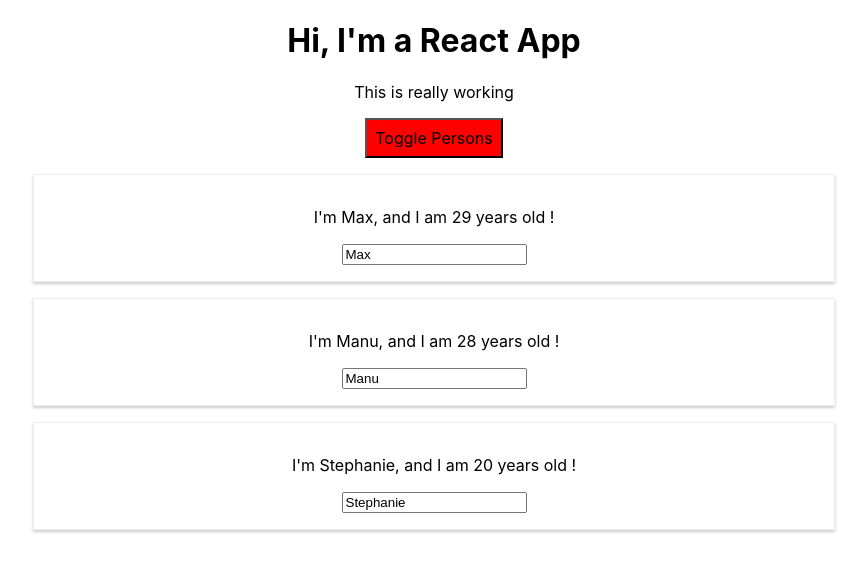
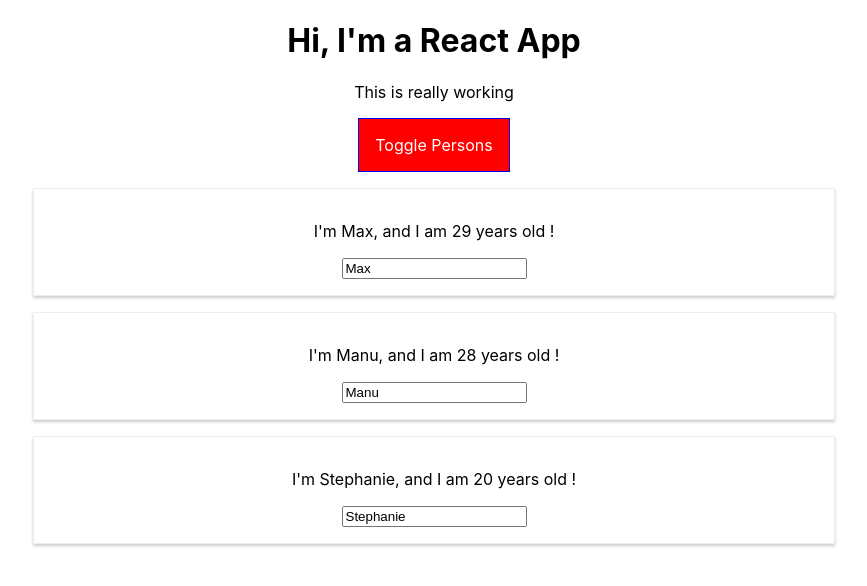
Before and after one commit to eavictor/react_complete_guide, a React (Create React App) app: page / in a window 1280 px wide. Both pictures are taken after a click on the button "Toggle Persons". Shown: the top 586 px of the page, without its empty margins (206-1073 px from the left). Built offline with nearby package versions, Linux system fonts and the light colour scheme.

Commit message:
Finished video 86.

```diff
--- /dev/null
+++ b/src/components/cockpit/Cockpit.css
@@ -0,0 +1,11 @@
+.red {
+  color: #ff0000;
+}
+
+.bold {
+  font-weight: bold;
+}
+
+.Cockpit button {
+
+}
--- a/src/components/cockpit/Cockpit.js
+++ b/src/components/cockpit/Cockpit.js
@@ -1,11 +1,39 @@
-import React from 'react';
+import React from "react";
+import "./Cockpit.css";
 
 
-class Cockpit extends React.Component {
-    render(){
+const cockpit = (props) => {
+    const classes = [];
 
+    let btnClass = {
+        border: "1px solid #0000ff",
+        padding: "16px",
+        backgroundColor: "#00ff00",
+        font: "inherit",
+        color: "#ffffff",
+        cursor: "pointer"
+    };
+    if (props.showPersons) {
+        btnClass.backgroundColor = "#ff0000";
     }
-}
 
 
-export default Cockpit;
+    if (props.persons.length <= 2) {
+        classes.push('red');  // classes will be ['red']
+    }
+
+    if (props.persons.length <= 1) {
+        classes.push('bold');  // classes will be ['red', 'bold']
+    }
+
+    return (
+        <div className="Cockpit">
+            <h1>Hi, I'm a React App</h1>
+            <p className={classes.join(' ')}>This is really working</p>
+            <button style={btnClass} onClick={props.toggle}>Toggle Persons</button>
+        </div>
+    )
+};
+
+
+export default cockpit;
--- a/src/components/persons/Persons.js
+++ b/src/components/persons/Persons.js
@@ -1,11 +1,22 @@
 import React from 'react';
+import Person from "./person/Person";
 
 
-class Persons extends React.Component {
-    render(){
-        return <h1>Persons</h1>;
-    }
-}
+const persons = (props) => (
+    <div>
+        {props.persons.map((person, index) => {
+            return (
+                <Person
+                    key={person.id}
+                    click={() => props.clicked(index)}
+                    name={person.name}
+                    age={person.age}
+                    changed={(event) => props.changed(event, person.id)}
+                />
+            );
+        })}
+    </div>
+);
 
 
-export default Persons;
+export default persons;
--- a/src/containers/App.css
+++ b/src/containers/App.css
@@ -1,11 +1,3 @@
 .App {
   text-align: center;
 }
-
-.red {
-  color: #ff0000;
-}
-
-.bold {
-  font-weight: bold;
-}
--- a/src/containers/App.js
+++ b/src/containers/App.js
@@ -1,6 +1,7 @@
 import React, { Component } from 'react';
 import './App.css';
-import Person from '../components/persons/person/Person';
+import Persons from '../components/persons/Persons';
+import Cockpit from '../components/cockpit/Cockpit';
 
 
 class App extends Component {
@@ -45,48 +46,20 @@ class App extends Component {
     };
 
     render(){
-        const style = {
-            backgroundColor: "#ffffff",
-            font: "inherit",
-            border: "1x solid blue",
-            padding: "8px",
-            cursor: "pointer"
-        };
-
         let persons = null;
         if (this.state.showPersons) {
             persons = (
-                <div>
-                    {this.state.persons.map((person, index) => {
-                        return (
-                            <Person
-                                key={person.id}
-                                click={() => this.deletePersonHandler(index)}
-                                name={person.name}
-                                age={person.age}
-                                changed={(event) => this.nameChangedHandler(event, person.id)}
-                            />
-                        )
-                    })}
-                </div>
+                <Persons
+                    persons={this.state.persons}
+                    clicked={this.deletePersonHandler}
+                    changed={this.nameChangedHandler}
+                />
             );
-            style.backgroundColor = "#ff0000";
-        }
-
-        const classes = [];
-        if (this.state.persons.length <= 2) {
-            classes.push('red');  // classes will be ['red']
-        }
-
-        if (this.state.persons.length <= 1) {
-            classes.push('bold');  // classes will be ['red', 'bold']
         }
 
         return (
             <div className="App">
-                <h1>Hi, I'm a React App</h1>
-                <p className={classes.join(' ')}>This is really working</p>
-                <button style={style} onClick={this.togglePersonsHandler}>Toggle Persons</button>
+                <Cockpit showPersons={this.state.showPersons} persons={this.state.persons} toggle={this.togglePersonsHandler} />
                 {persons}
             </div>
         )
```
